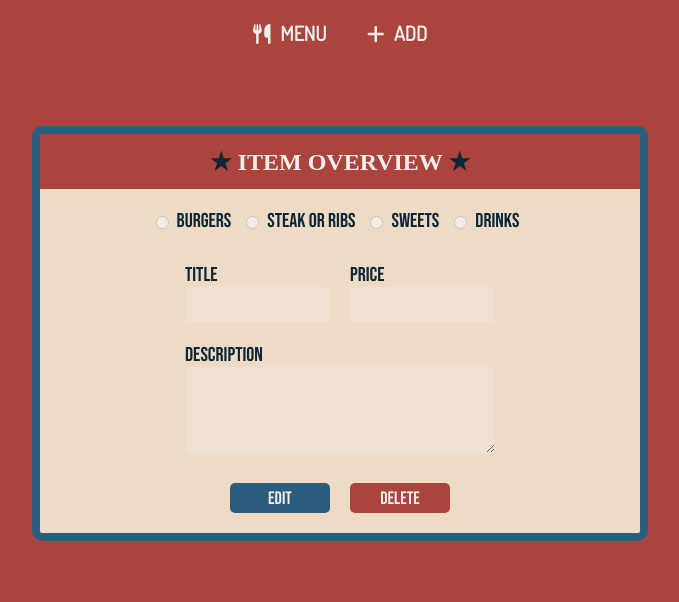
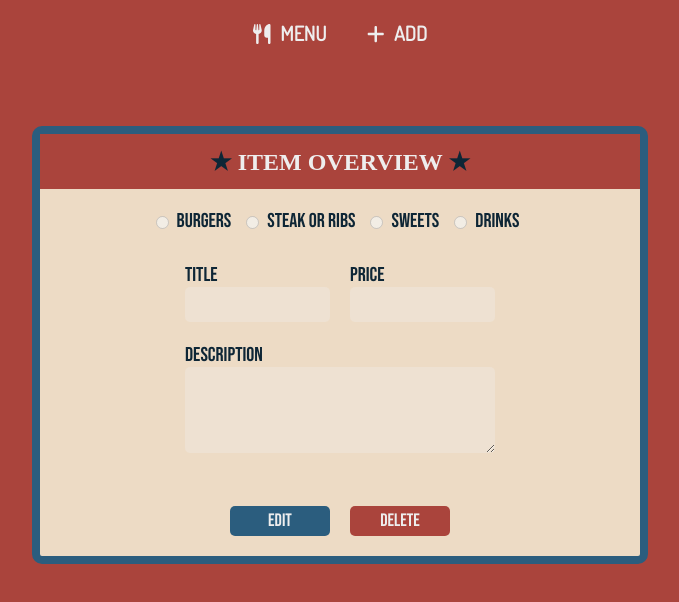
Before and after one commit to millie-wy/REST-API_American-Diner-Menu, a React (Create React App) app in the folder client/: page /menu/1 in a window 1280 px wide. Shown: the top 602 px of the page, without its empty margins (300-979 px from the left). Built offline with nearby package versions, Linux system fonts and the light colour scheme; no server answers; a web font is replaced by a local one.

Commit message:
added showLoadingEffect function for showing the put/delete status

```diff
--- a/client/src/components/SingleMenuItem.jsx
+++ b/client/src/components/SingleMenuItem.jsx
@@ -14,6 +14,8 @@ const SingleMenuItem = () => {
   const [description, setDescription] = useState("");
 
   const [isEditing, setIsEditing] = useState(false);
+  const [putOrDeleteStatus, setPutOrDeleteStatus] = useState("");
+  const [isHiddingForm, setIsHiddingForm] = useState(false);
 
   useEffect(() => {
     let response = makeRequest(`/api/menu/${id}`, "GET");
@@ -36,14 +38,22 @@ const SingleMenuItem = () => {
     };
 
     let status = await makeRequest("/api/menu/", "PUT", body);
-    alert(status);
-    setTimeout(() => navigate("/"), 2000);
+    showLoadingEffect(status);
   };
 
   const deleteItem = async () => {
     let status = await makeRequest(`/api/menu/${id}`, "DELETE");
-    alert(status);
-    setTimeout(() => navigate("/"), 2000);
+    showLoadingEffect(status);
+  };
+
+  const showLoadingEffect = (status) => {
+    setIsHiddingForm(true);
+    setPutOrDeleteStatus(status);
+    setTimeout(() => {
+      setIsHiddingForm(false);
+      setPutOrDeleteStatus("");
+      navigate("/");
+    }, 2000);
   };
 
   return (
@@ -54,6 +64,18 @@ const SingleMenuItem = () => {
           <span style={{ color: "#0e2636" }}> ★</span>
         </h1>
       </div>
+
+      {isHiddingForm ? (
+        <div style={{ height: "340px", textAlign: "center" }}>
+          <h2 style={{ marginTop: "130px", lineHeight: "20px" }}>
+            {putOrDeleteStatus}
+          </h2>
+          <h4 style={{ fontWeight: "unset", color: "#a38764" }}>
+            You will be directed to the menu...
+          </h4>
+        </div>
+      ) : (
+        <div>
           <div style={radioContainerStyle}>
             <input
               type="radio"
@@ -127,7 +149,11 @@ const SingleMenuItem = () => {
               />
             </h6>
           </div>
-      <div style={{ ...containerStyle, height: "140px" }}>
+          <div
+            style={{
+              ...containerStyle,
+            }}
+          >
             <h6 style={labelStyle}>
               Description <br />
               <textarea
@@ -142,7 +168,7 @@ const SingleMenuItem = () => {
             </h6>
           </div>
 
-      <div style={containerStyle}>
+          <div style={{ textAlign: "center" }}>
             {!isEditing ? (
               <button
                 style={buttonStyle}
@@ -168,6 +194,8 @@ const SingleMenuItem = () => {
               Delete
             </button>
           </div>
+        </div>
+      )}
     </div>
   );
 };
@@ -234,7 +262,7 @@ const inputStyle = {
 
 const buttonStyle = {
   fontFamily: "Bebas Neue",
-  margin: "20px auto",
+  margin: "0 10px 20px 10px",
   width: "100px",
   backgroundColor: "#2b5d7e",
   border: "none",
```
Lines whose indentation alone changed are shown as unchanged.
